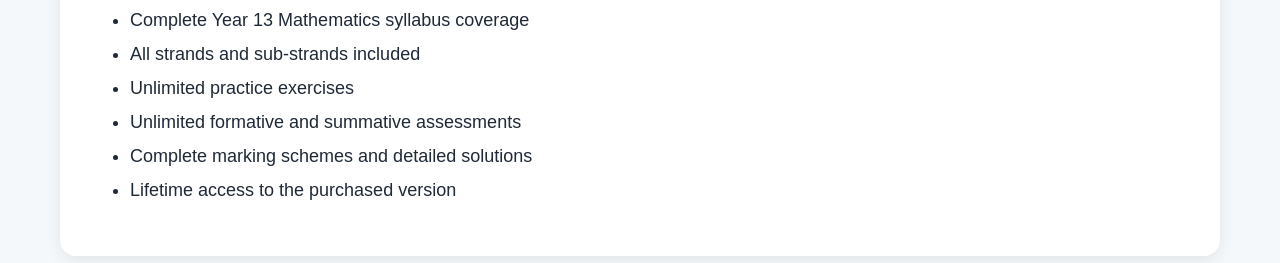
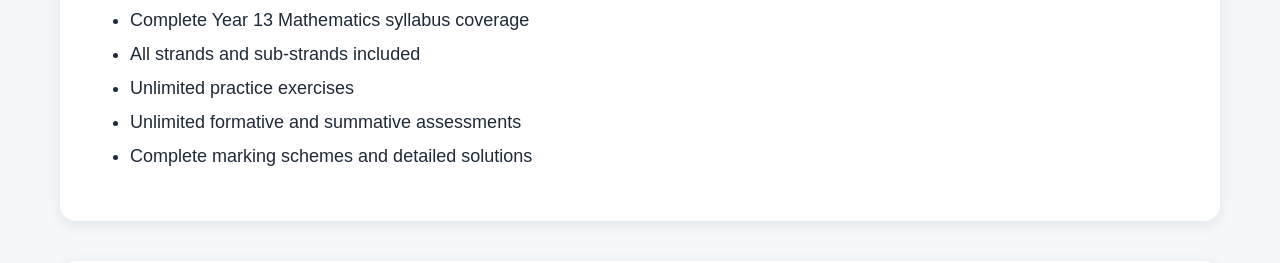
Before and after one commit to bulatutor/bulatutor.github.io, a plain HTML site: page index.html in a window 1280 px wide. Shown: the part 1807-2070 px from the top of the page. Drawn offline with Linux system fonts and the light colour scheme.

```diff
--- a/index.html
+++ b/index.html
@@ -195,7 +195,7 @@
     <li>Unlimited practice exercises</li>
     <li>Unlimited formative and summative assessments</li>
     <li>Complete marking schemes and detailed solutions</li>
-    <li>Lifetime access to the purchased version</li>
+
   </ul>
 </section>
 
```
